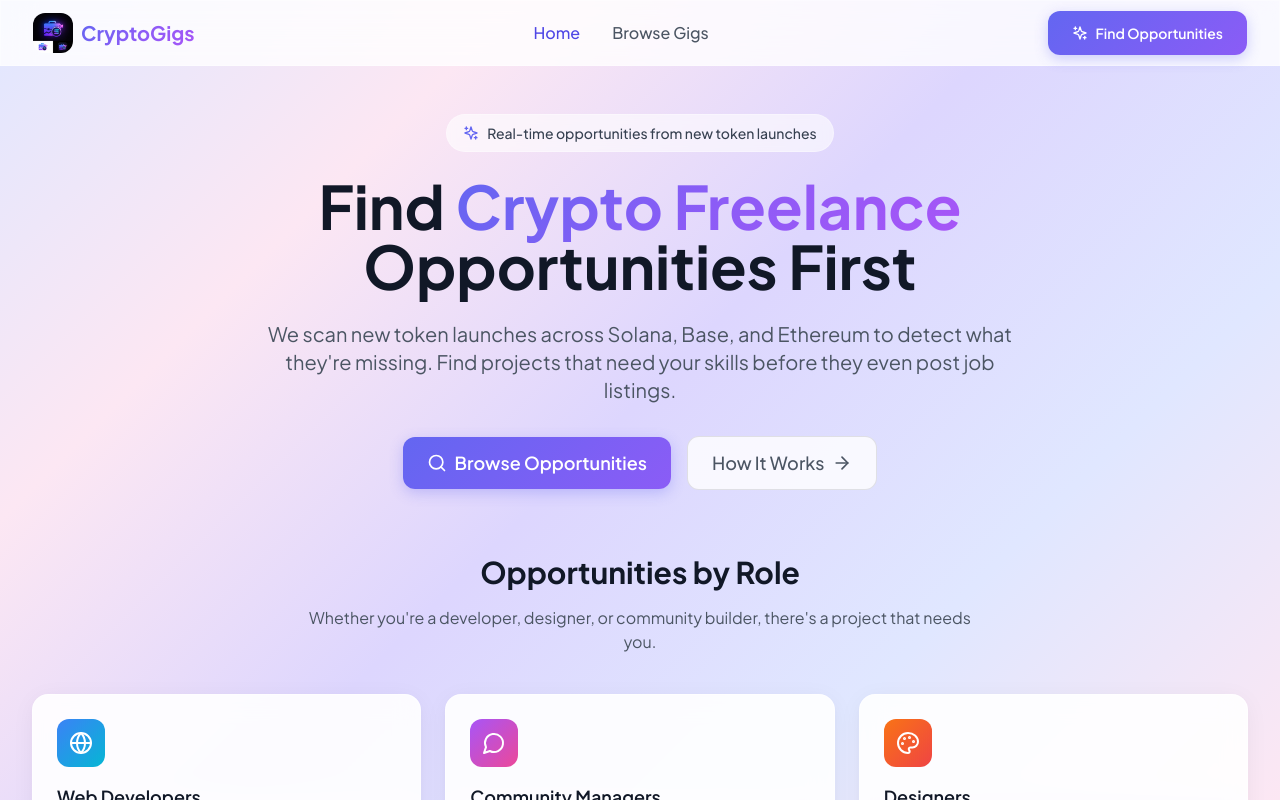
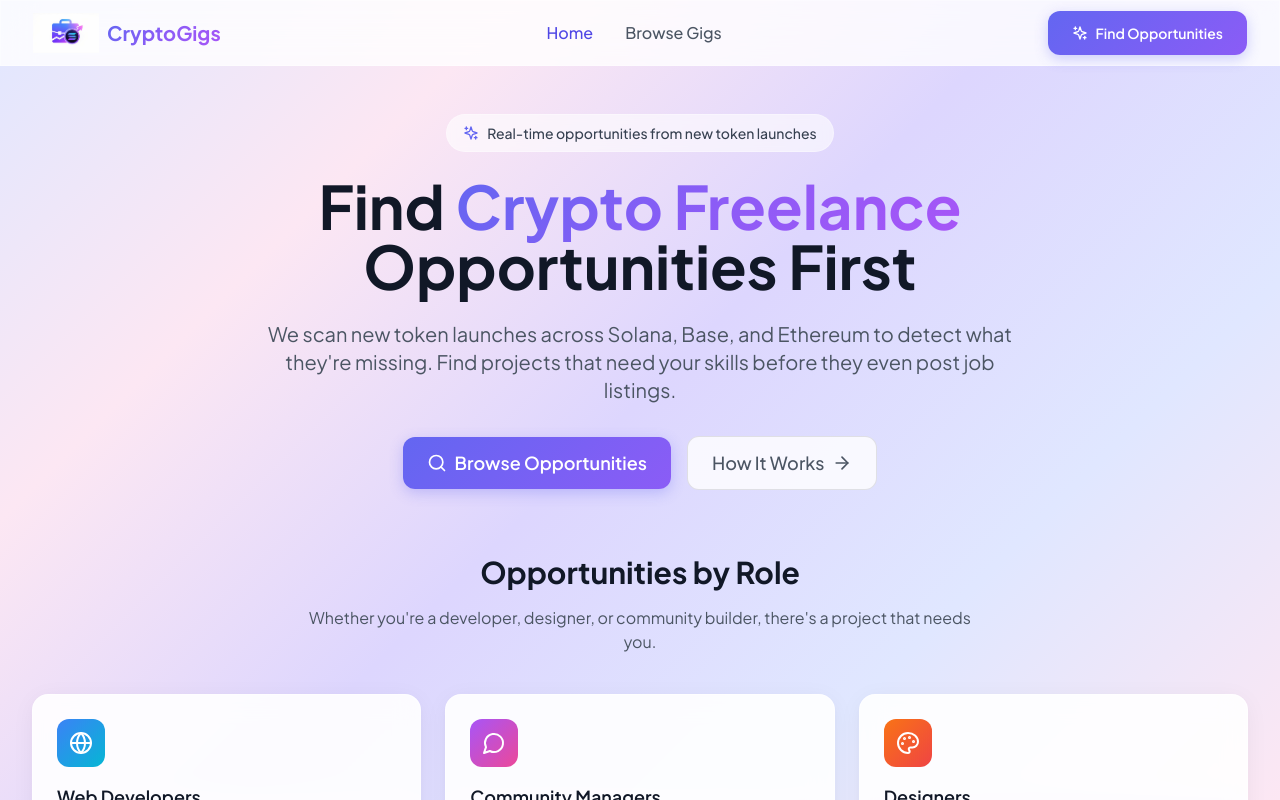
Before and after one commit to Vibeaman/cryptogigs, a React (Vite) app in the folder client/: page / in a window 1280 px wide. Shown: the top 800 px of the page. Built offline with nearby package versions, Linux system fonts and the light colour scheme; no server answers.

Commit message:
Update logo with clean version

```diff
--- a/client/src/components/Header.jsx
+++ b/client/src/components/Header.jsx
@@ -10,7 +10,7 @@ function Header() {
         <div className="flex items-center justify-between h-16">
           {/* Logo */}
           <Link to="/" className="flex items-center gap-2">
-            <img src="/logo-full.jpg" alt="CryptoGigs" className="w-10 h-10 rounded-xl object-cover" />
+            <img src="/logo.png" alt="CryptoGigs" className="h-10 object-contain" />
             <span className="text-xl font-bold gradient-text">CryptoGigs</span>
           </Link>
 
```
Also changed, not shown: client/public/logo.png (added), 5 other files (tests, documents, lock files or other folders).
